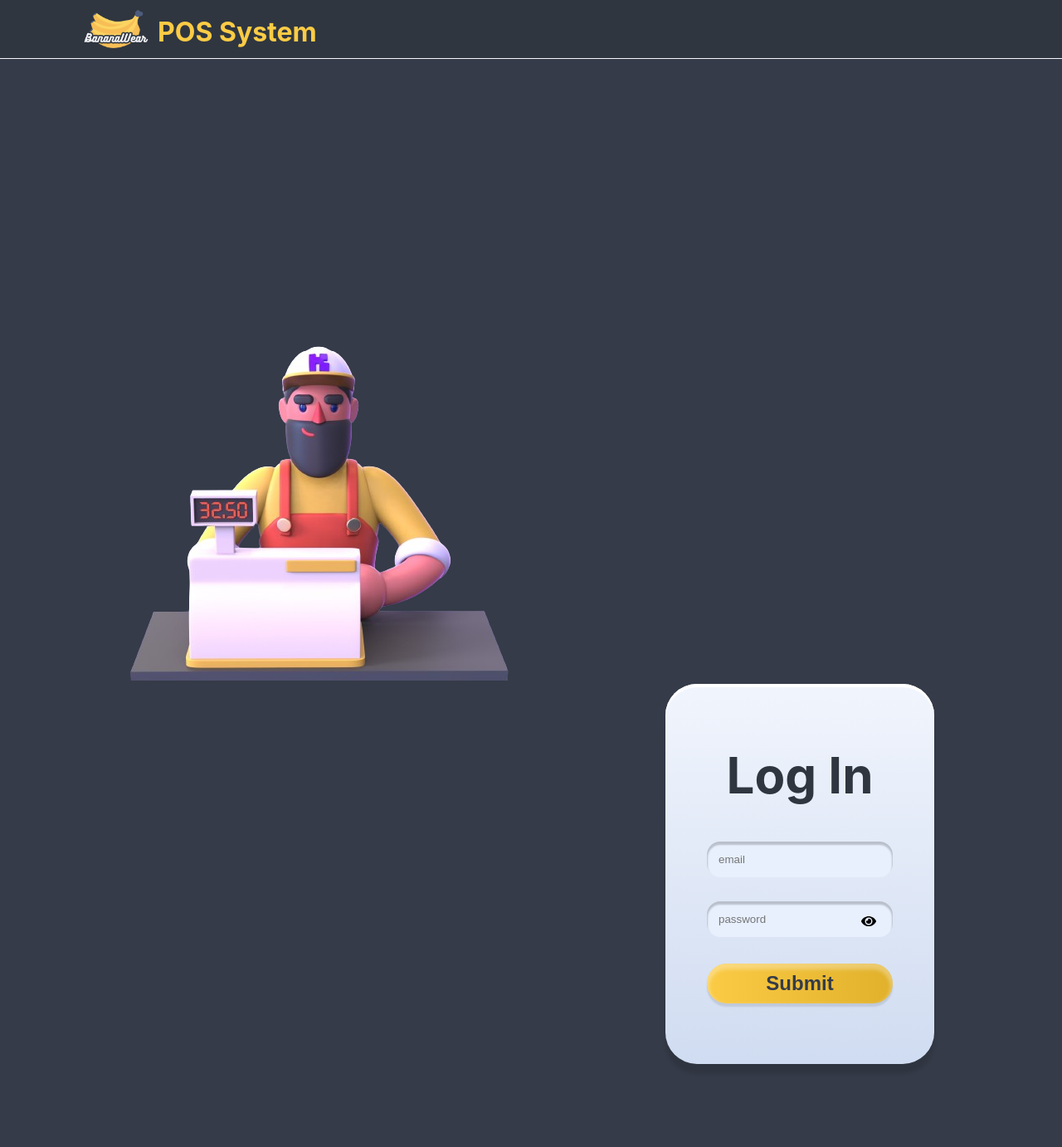
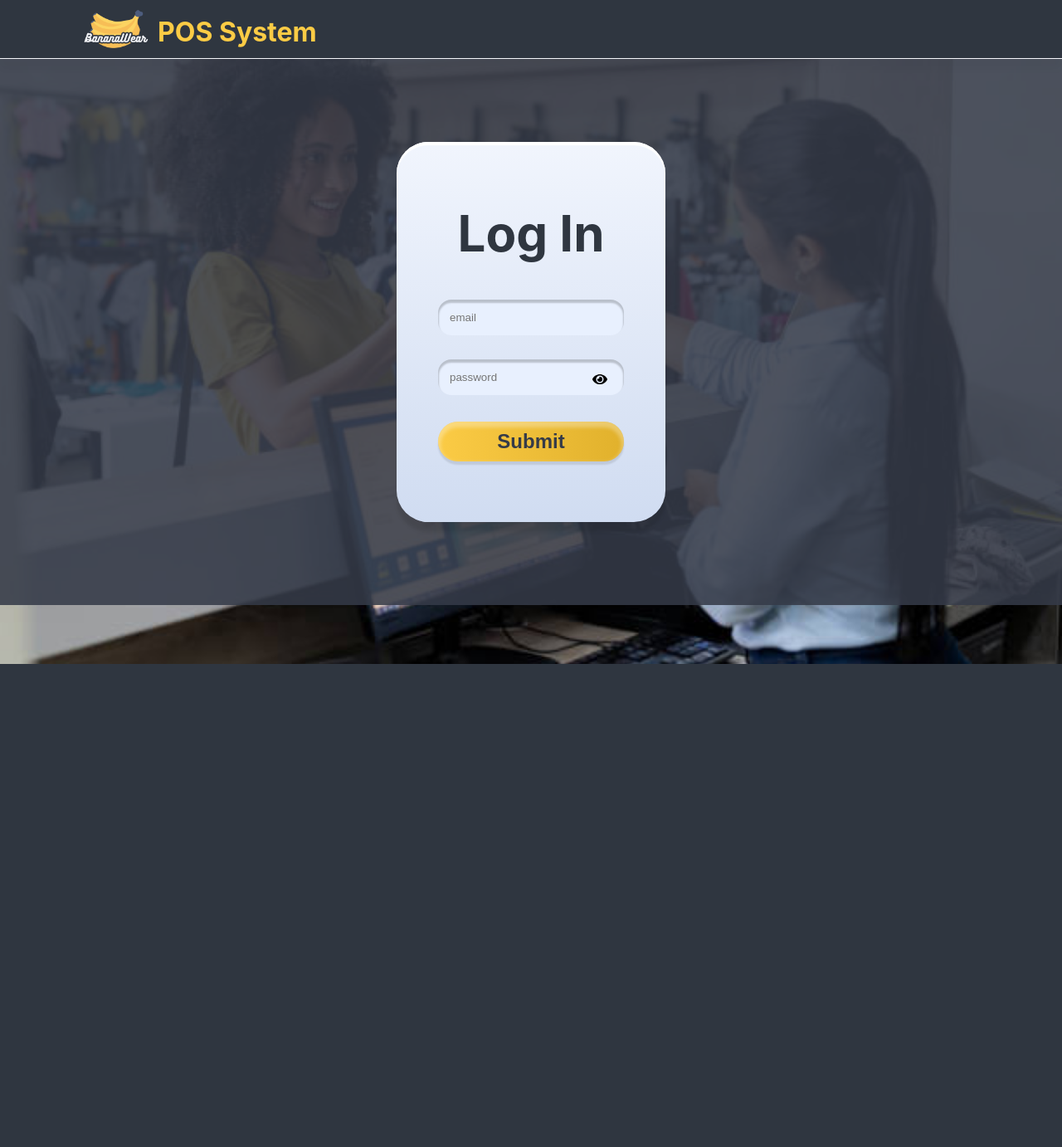
Before and after one commit to Baji0202/pos, a PHP site: page / in a window 1280 px wide. Shown: the whole page at 83% size. After the commit the page ends 800 px from the top, so only its background shows below. Run offline with PHP 8.4, Linux system fonts and the light colour scheme.

Commit message:
login background
remove 3d, change bg to transparent

```diff
--- a/include/styles/indexstyle.css
+++ b/include/styles/indexstyle.css
@@ -9,6 +9,8 @@ body{
 background-color: #2f3640;
 font-family: 'Inter', sans-serif;
 }
+
+
 /* Basic styling for the navigation */
 nav {
   background-color: #2f3640;
@@ -47,8 +49,22 @@ nav ul {
   margin-bottom: 36px;
   padding: 100px;
   margin: auto;
-  background-color: #353b48;
+  background-color: #353b48df;
 }
+
+
+.background-image {
+  position: fixed;
+  top: 0;
+  left: 0;
+  width: 100%;
+  height: 100%;
+  z-index: -1; /* Ensure the image stays behind other content */
+  object-fit: cover; /* Cover the entire element */
+  object-position: center; /* Center the image within the element */
+}
+
+
 
 /*aayusin*/
 .picture {
@@ -61,7 +77,7 @@ nav ul {
 /* Styling for the login form */
 .form {
   position: relative;
-  margin-left: 65%;
+  margin-left: 35%;
   width:30%;
   height: 458px;
   background-image: linear-gradient(#f1f5fd, #d0dcf1);
--- a/index.php
+++ b/index.php
@@ -77,7 +77,7 @@ try {
         <div class="content">
         </div>
 
-        <div class="picture"><img src="include\image\picture.png" alt="rami"></div>
+        <!-- <div class="picture"><img src="include\image\picture.png" alt="rami"></div> -->
         <div class="form">
         <h1>Log In</h1>
 
@@ -96,7 +96,11 @@ try {
             ?>
             </div>
         </form>
+
+
         </div>
+
+        <img class="background-image" src="include/image/bg.jpg" alt="rami">
 
 </div>
 </body>
```
Also changed, not shown: include/image/bg.jpg (added).
